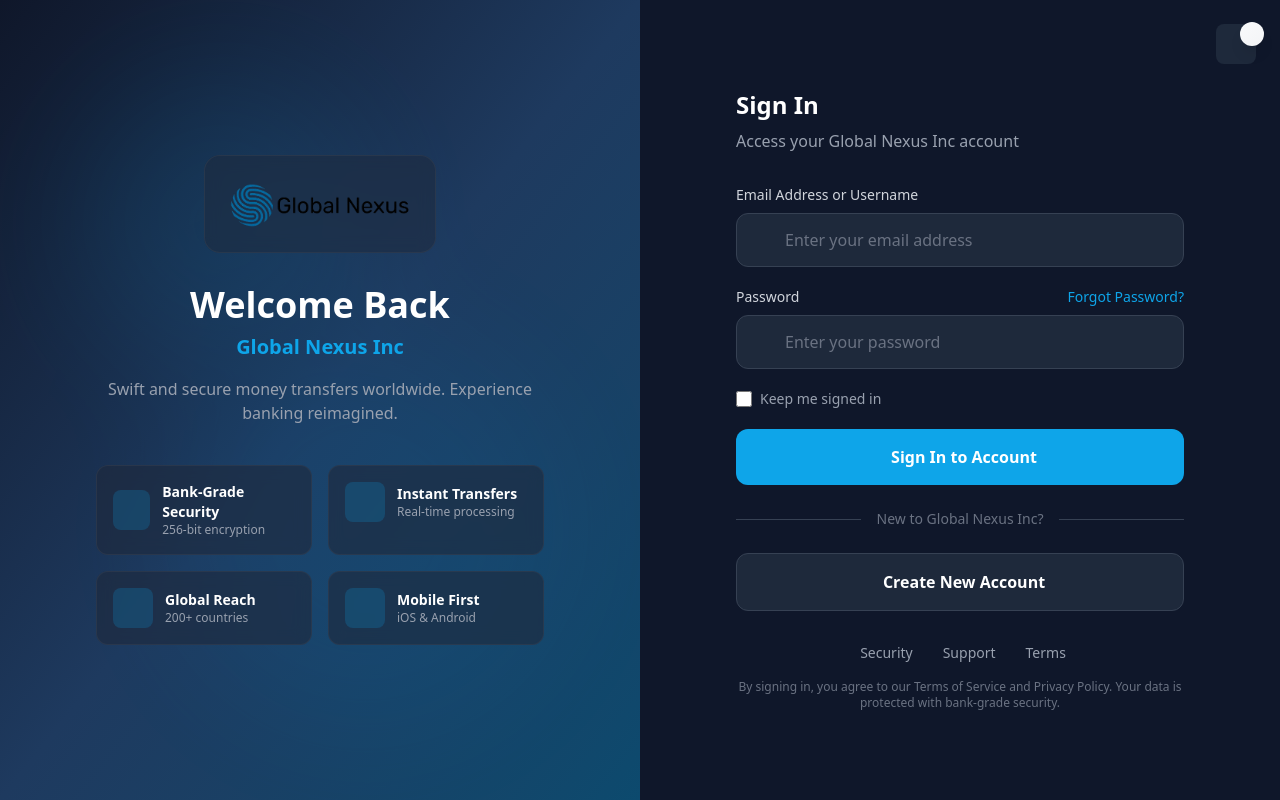
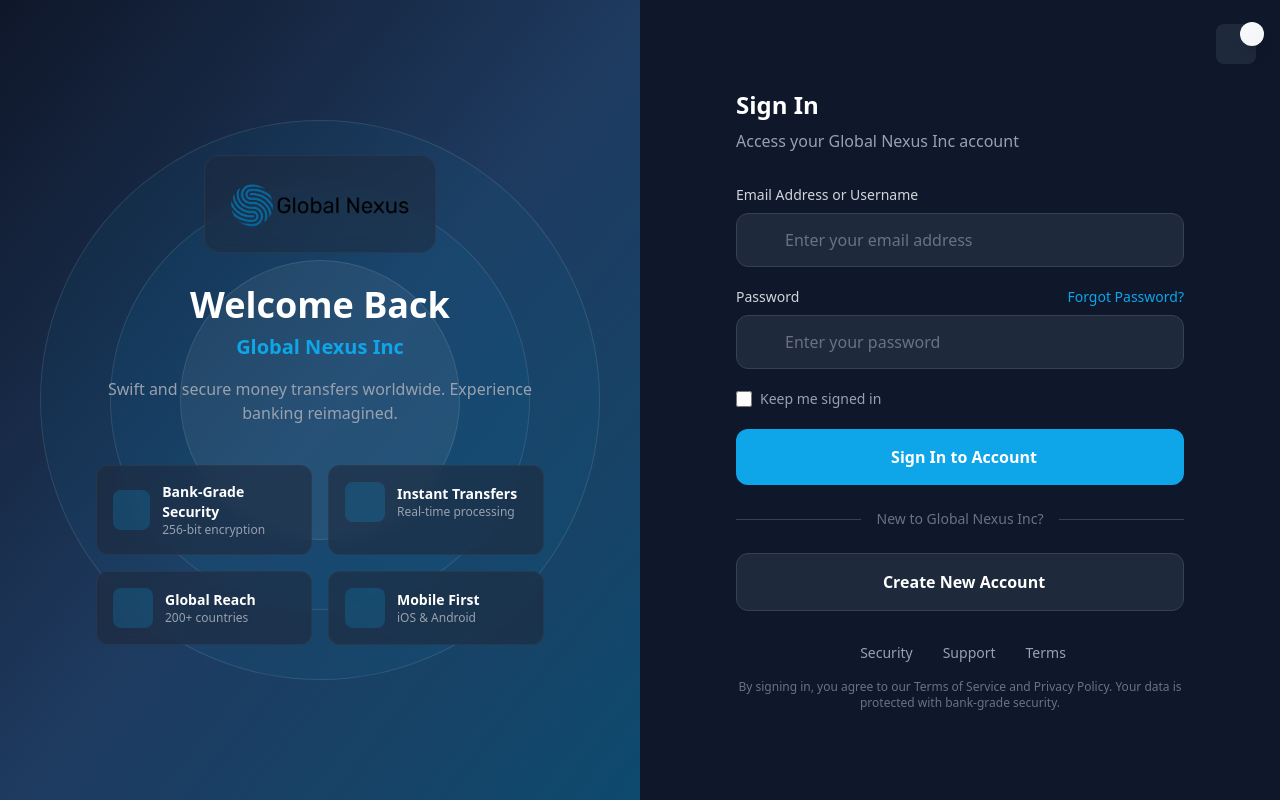
Before and after one commit to kipkiruigideon/globalnexusincorp, a Next.js app: page /login in a window 1280 px wide. Built offline with nearby package versions, Linux system fonts and the light colour scheme; no server answers; some icons are missing.

Commit message:
Circles: centered random-drift float animation on login and register panels

```diff
--- a/src/app/globals.css
+++ b/src/app/globals.css
@@ -215,3 +215,27 @@ body {
 .animate-float-medium { animation: float-medium 10s ease-in-out infinite; }
 .animate-float-fast { animation: float-fast 8s ease-in-out infinite; }
 .animate-float-reverse { animation: float-reverse 14s ease-in-out infinite; }
+
+/* Centered floating circles (keep translate(-50%, -50%) so they stay centered while drifting) */
+@keyframes float-center-1 {
+  0%, 100% { transform: translate(-50%, -50%) scale(1); }
+  20% { transform: translate(calc(-50% + 28px), calc(-50% - 34px)) scale(1.04); }
+  45% { transform: translate(calc(-50% - 32px), calc(-50% - 12px)) scale(0.97); }
+  70% { transform: translate(calc(-50% + 16px), calc(-50% + 30px)) scale(1.03); }
+}
+@keyframes float-center-2 {
+  0%, 100% { transform: translate(-50%, -50%) scale(1); }
+  30% { transform: translate(calc(-50% - 40px), calc(-50% + 26px)) scale(1.06); }
+  55% { transform: translate(calc(-50% + 34px), calc(-50% + 8px)) scale(0.94); }
+  80% { transform: translate(calc(-50% - 14px), calc(-50% - 30px)) scale(1.02); }
+}
+@keyframes float-center-3 {
+  0%, 100% { transform: translate(-50%, -50%) scale(1); }
+  18% { transform: translate(calc(-50% + 42px), calc(-50% + 18px)) scale(1.08); }
+  42% { transform: translate(calc(-50% - 24px), calc(-50% - 40px)) scale(0.9); }
+  68% { transform: translate(calc(-50% + 20px), calc(-50% + 36px)) scale(1.05); }
+  88% { transform: translate(calc(-50% - 36px), calc(-50% - 8px)) scale(0.96); }
+}
+.animate-float-center-1 { animation: float-center-1 13s ease-in-out infinite; }
+.animate-float-center-2 { animation: float-center-2 17s ease-in-out infinite; }
+.animate-float-center-3 { animation: float-center-3 11s ease-in-out infinite; }
--- a/src/app/login/page.tsx
+++ b/src/app/login/page.tsx
@@ -53,10 +53,11 @@ export default function LoginPage() {
 
       {/* Left Panel - Branding */}
       <div className="hidden lg:flex lg:w-1/2 bg-gradient-to-br from-[#0f172a] via-[#1e3a5f] to-[#0c4a6e] flex-col items-center justify-center p-12 relative overflow-hidden">
-        {/* Background Pattern */}
-        <div className="absolute inset-0 opacity-10">
-          <div className="absolute top-20 left-20 w-72 h-72 bg-[#0ea5e9] rounded-full filter blur-3xl"></div>
-          <div className="absolute bottom-20 right-20 w-96 h-96 bg-[#0284c7] rounded-full filter blur-3xl"></div>
+        {/* Animated floating circles */}
+        <div className="absolute inset-0 pointer-events-none overflow-hidden">
+          <div className="absolute top-1/2 left-1/2 w-[560px] h-[560px] bg-[#0ea5e9]/[0.05] border border-white/10 rounded-full animate-float-center-1"></div>
+          <div className="absolute top-1/2 left-1/2 w-[420px] h-[420px] bg-[#0ea5e9]/[0.06] border border-white/10 rounded-full animate-float-center-2"></div>
+          <div className="absolute top-1/2 left-1/2 w-[280px] h-[280px] bg-white/[0.06] border border-white/10 rounded-full animate-float-center-3"></div>
         </div>
 
         <div className="relative z-10 text-center max-w-md">
--- a/src/app/register/page.tsx
+++ b/src/app/register/page.tsx
@@ -149,9 +149,9 @@ export default function RegisterPage() {
       <div className="hidden lg:flex lg:w-[45%] flex-col justify-center items-center p-12 bg-gradient-to-br from-[#0f172a] via-[#1e3a5f] to-[#0c4a6e] relative overflow-hidden">
         {/* Animated floating circles */}
         <div className="absolute inset-0 pointer-events-none overflow-hidden">
-          <div className="absolute top-1/2 left-1/2 -translate-x-1/2 -translate-y-1/2 w-[560px] h-[560px] bg-[#0ea5e9]/[0.05] border border-white/10 rounded-full animate-float-slow"></div>
-          <div className="absolute top-1/2 left-1/2 -translate-x-1/2 -translate-y-1/2 w-[420px] h-[420px] bg-[#0ea5e9]/[0.06] border border-white/10 rounded-full animate-float-medium"></div>
-          <div className="absolute top-1/2 left-1/2 -translate-x-1/2 -translate-y-1/2 w-[280px] h-[280px] bg-white/[0.06] border border-white/10 rounded-full animate-float-fast"></div>
+          <div className="absolute top-1/2 left-1/2 w-[560px] h-[560px] bg-[#0ea5e9]/[0.05] border border-white/10 rounded-full animate-float-center-1"></div>
+          <div className="absolute top-1/2 left-1/2 w-[420px] h-[420px] bg-[#0ea5e9]/[0.06] border border-white/10 rounded-full animate-float-center-2"></div>
+          <div className="absolute top-1/2 left-1/2 w-[280px] h-[280px] bg-white/[0.06] border border-white/10 rounded-full animate-float-center-3"></div>
         </div>
         {/* Logo */}
         <div className="mb-8 bg-white/10 backdrop-blur-sm rounded-2xl p-6 relative z-10 hover:scale-105 transition-transform duration-300">
```
